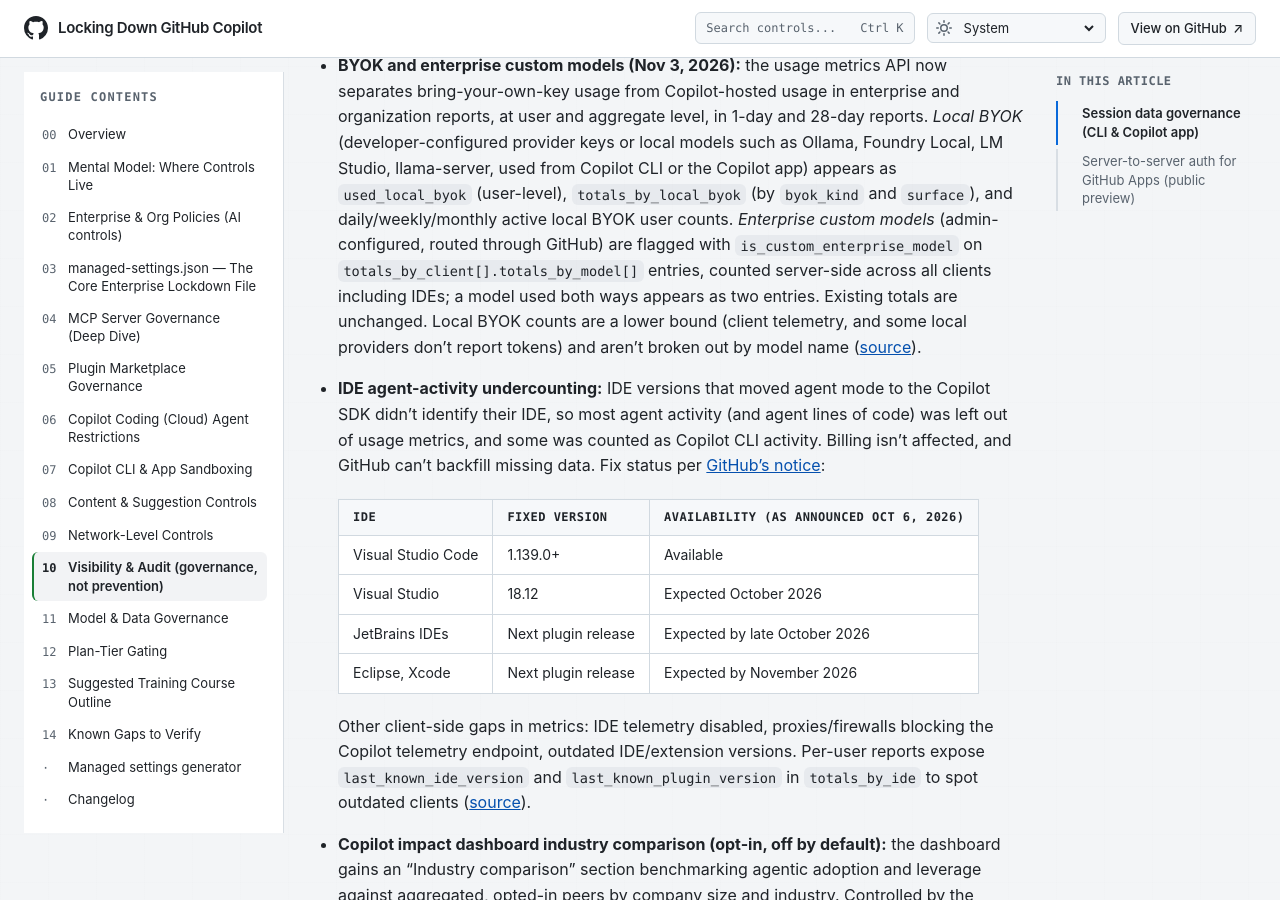
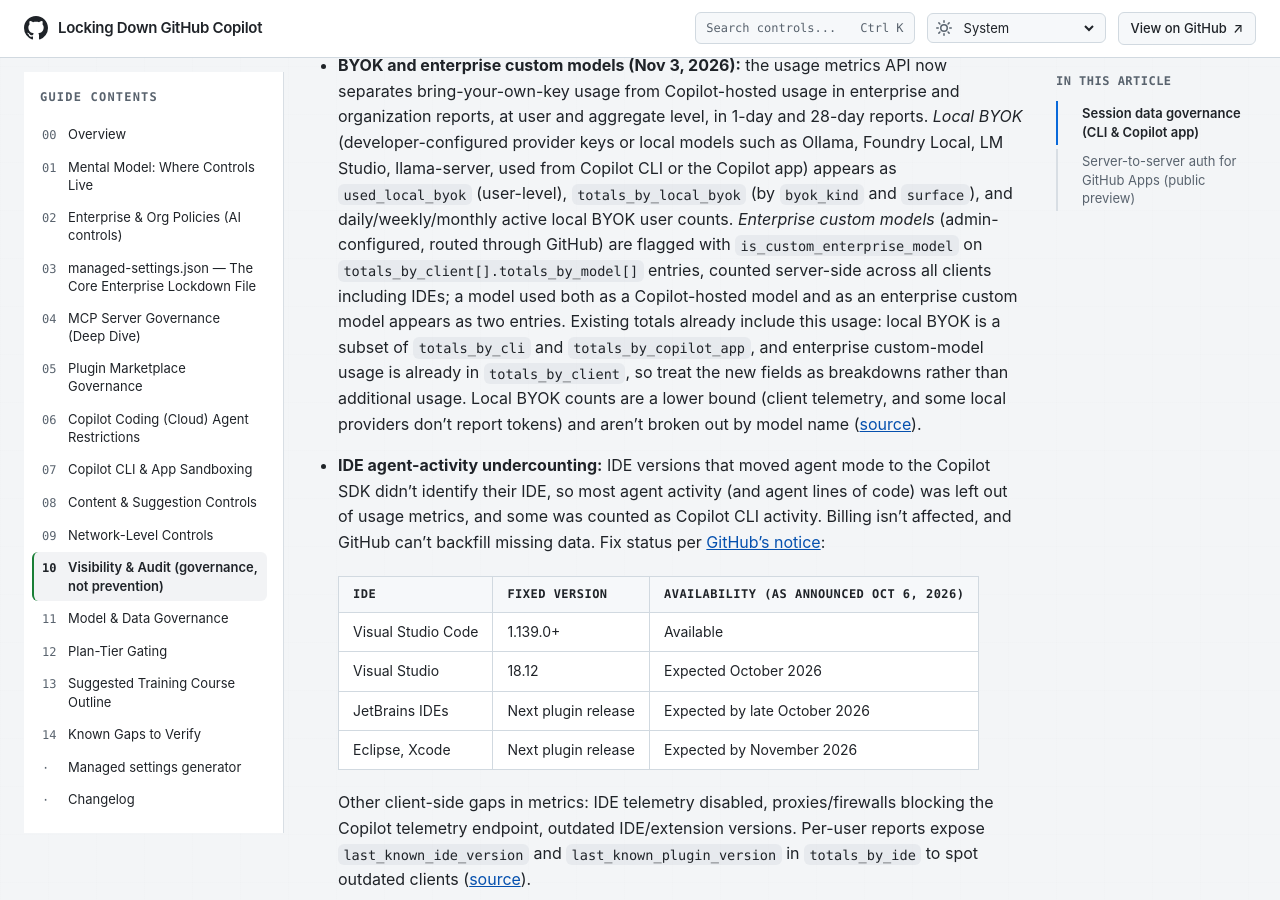
Before and after one commit to beardofedu/copilot-governance-training, a Jekyll site: the page built from docs/sections/audit-visibility.md, in a window 1280 px wide and 900 px high, scrolled down 1230 px. Built offline with Jekyll 4.4.1, drawn with Linux system fonts in a browser that asks for light colours.

Commit message:
Enhance audit visibility documentation for usage metrics
Updated audit visibility documentation with details on Copilot usage metrics API enhancements, including named customizations, client usage reporting, BYOK and enterprise custom models, and IDE agent activity undercounting.

Co-authored-by: Copilot Autofix powered by AI <175728472+Copilot@users.noreply.github.com>

```diff
--- a/docs/sections/audit-visibility.md
+++ b/docs/sections/audit-visibility.md
@@ -19,7 +19,7 @@ last_reviewed: 2026-10-29
 - Separate Copilot usage metrics dashboard/API for adoption/usage reporting (access itself gated by the "Copilot Metrics API" policy).
 - **Named customizations in usage metrics (Oct 22, 2026):** `totals_by_skill`, `totals_by_custom_agent`, `totals_by_mcp`, `totals_by_slash_cmd`, and `totals_by_plugin` now show the configured name of customer-defined items (trimmed to 128 characters) instead of `other`/`custom`, with up to 25 entries per record (was 5); remaining activity is combined into a trailing `other` entry. Names are reported from Copilot CLI interactive sessions and prompt mode, the Copilot app, ACP integrations such as JetBrains, and the Copilot SDK. Prompt mode, the app, and ACP integrations require Copilot CLI 1.0.97+; the SDK requires v1.0.21+ (including IDE agent experiences running on that SDK). IDE built-in chat telemetry doesn't report names. Names that look like file paths stay grouped as `other`/`custom`; earlier days aren't backfilled; review names before sharing reports externally. Data comes from client telemetry and can undercount. Requires the Copilot usage metrics policy and the "View Copilot Metrics" permission ([source](https://github.blog/changelog/2026-10-22-custom-skills-agents-and-mcp-servers-in-usage-metrics-api/)).
 - **Usage by client (Oct 23, 2026):** the usage metrics API adds a `totals_by_client` array to the enterprise, organization, enterprise-user, and organization-user 1-day and 28-day reports (in 28-day reports it appears in each `day_totals` entry). It counts model traffic server-side from tools that often send no editor telemetry, such as `opencode`, `claude_code`, `codex`, `zed`, `copilot_cli`, `github_app`, `cloud_agent`, `code_review`, `vscode`, and `jetbrains` (unrecognized clients are `other`), with `request_count` (model calls, not prompts), `session_count`, `token_usage`, and `totals_by_model` including `model_selection_mode` (`user_selected`, `auto`, `product_selected`; others `other`/`unknown`). Copilot code review and cloud agent requests report `product_selected`, and code review models report `unknown`. Clients are identified by the integration ID they send, so treat `client` as best-effort, not verified identity. Requires the Copilot usage metrics policy and the "View Copilot Metrics" permission. Distinct from agent app activity, which counts jobs started by agent apps on GitHub ([source](https://github.blog/changelog/2026-10-23-usage-metrics-api-adds-usage-from-tools-like-opencode/)).
-- **BYOK and enterprise custom models (Nov 3, 2026):** the usage metrics API now separates bring-your-own-key usage from Copilot-hosted usage in enterprise and organization reports, at user and aggregate level, in 1-day and 28-day reports. *Local BYOK* (developer-configured provider keys or local models such as Ollama, Foundry Local, LM Studio, llama-server, used from Copilot CLI or the Copilot app) appears as `used_local_byok` (user-level), `totals_by_local_byok` (by `byok_kind` and `surface`), and daily/weekly/monthly active local BYOK user counts. *Enterprise custom models* (admin-configured, routed through GitHub) are flagged with `is_custom_enterprise_model` on `totals_by_client[].totals_by_model[]` entries, counted server-side across all clients including IDEs; a model used both ways appears as two entries. Existing totals are unchanged. Local BYOK counts are a lower bound (client telemetry, and some local providers don't report tokens) and aren't broken out by model name ([source](https://github.blog/changelog/2026-11-03-byok-and-enterprise-custom-models-in-the-copilot-usage-api)).
+- **BYOK and enterprise custom models (Nov 3, 2026):** the usage metrics API now separates bring-your-own-key usage from Copilot-hosted usage in enterprise and organization reports, at user and aggregate level, in 1-day and 28-day reports. *Local BYOK* (developer-configured provider keys or local models such as Ollama, Foundry Local, LM Studio, llama-server, used from Copilot CLI or the Copilot app) appears as `used_local_byok` (user-level), `totals_by_local_byok` (by `byok_kind` and `surface`), and daily/weekly/monthly active local BYOK user counts. *Enterprise custom models* (admin-configured, routed through GitHub) are flagged with `is_custom_enterprise_model` on `totals_by_client[].totals_by_model[]` entries, counted server-side across all clients including IDEs; a model used both as a Copilot-hosted model and as an enterprise custom model appears as two entries. Existing totals already include this usage: local BYOK is a subset of `totals_by_cli` and `totals_by_copilot_app`, and enterprise custom-model usage is already in `totals_by_client`, so treat the new fields as breakdowns rather than additional usage. Local BYOK counts are a lower bound (client telemetry, and some local providers don't report tokens) and aren't broken out by model name ([source](https://github.blog/changelog/2026-11-03-byok-and-enterprise-custom-models-in-the-copilot-usage-api)).
 - **IDE agent-activity undercounting:** IDE versions that moved agent mode to the Copilot SDK didn't identify their IDE, so most agent activity (and agent lines of code) was left out of usage metrics, and some was counted as Copilot CLI activity. Billing isn't affected, and GitHub can't backfill missing data. Fix status per [GitHub's notice](https://github.blog/changelog/2026-10-06-update-your-ide-to-restore-agent-activity-in-copilot-usage-metrics/):
 
   | IDE | Fixed version | Availability (as announced Oct 6, 2026) |
```
